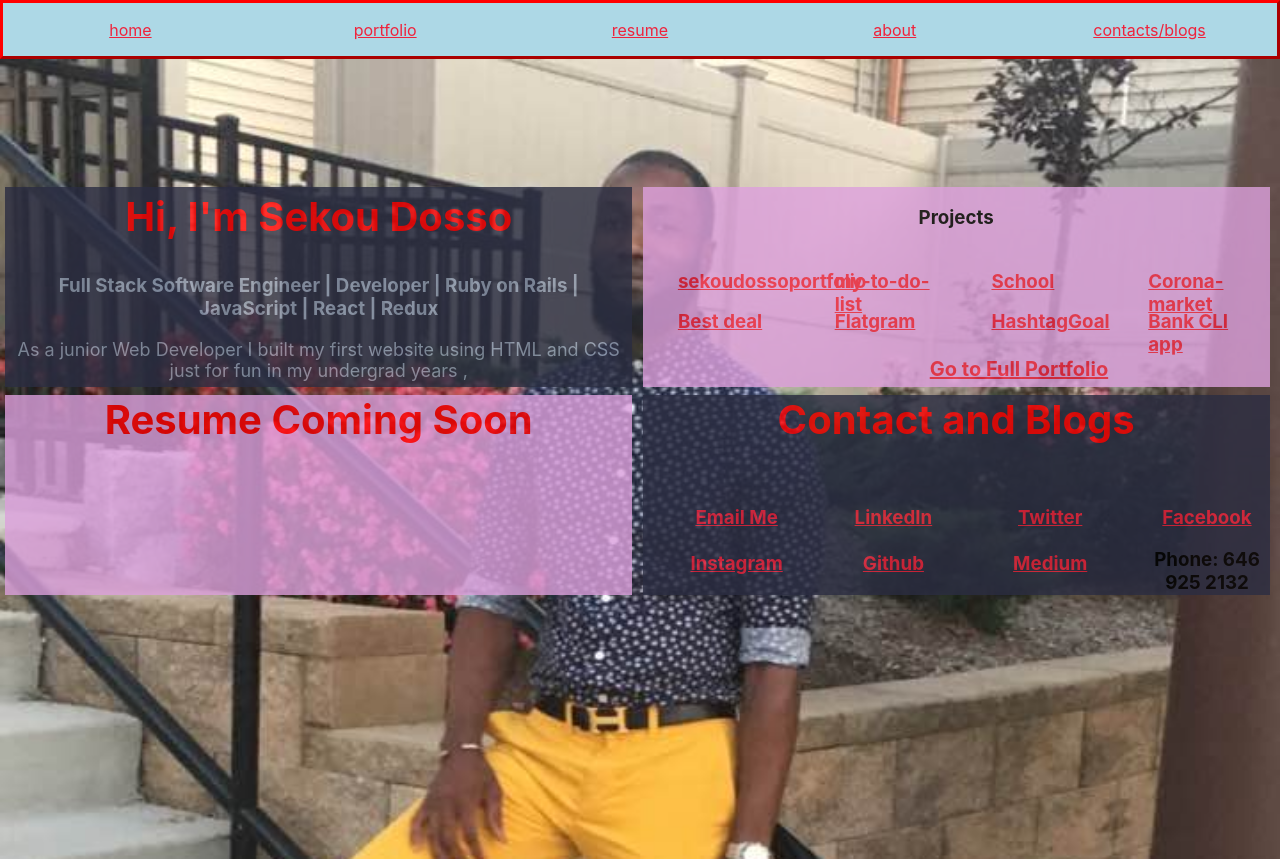
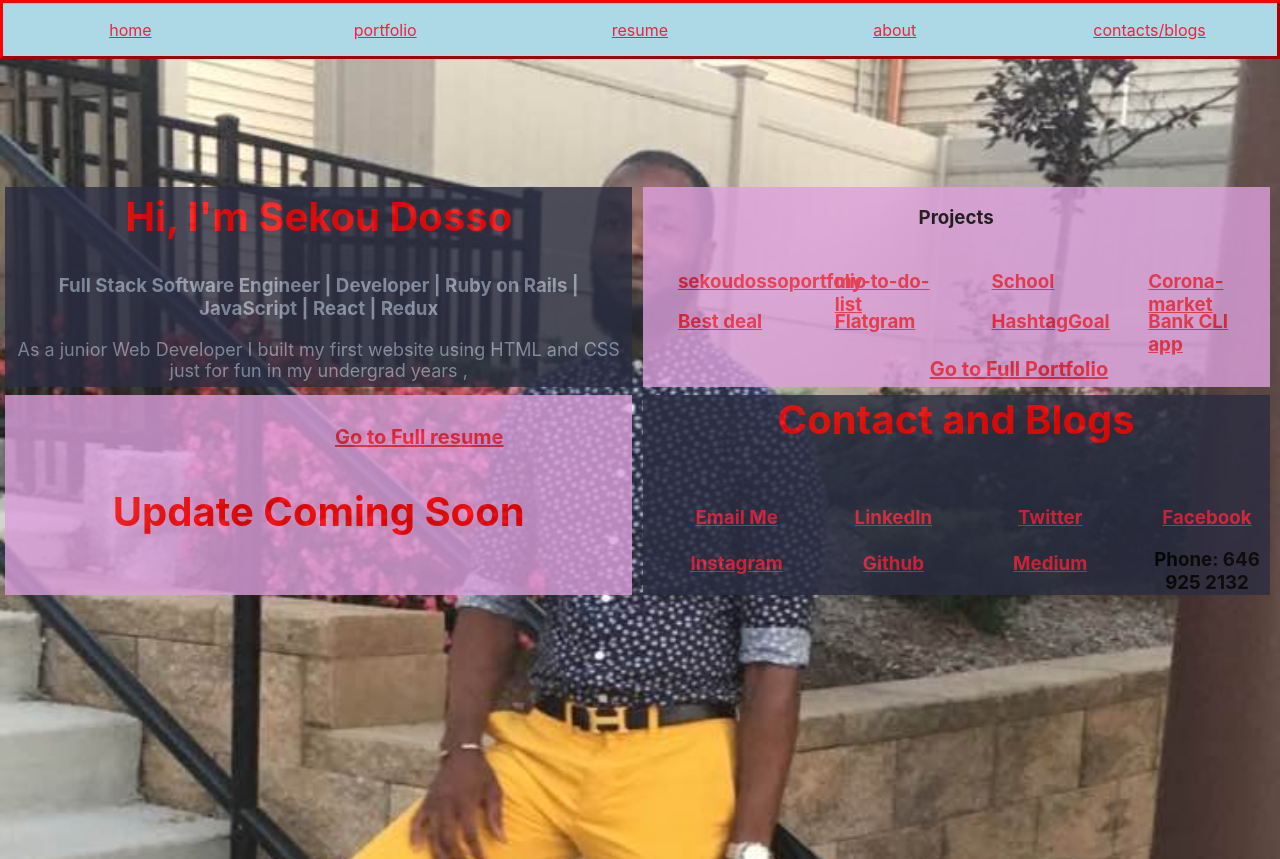
Before and after one commit to sekoudosso82/sekoudossoportfolio, a React (Create React App) app: page / in a window 1280 px wide. Built offline with nearby package versions, Linux system fonts and the light colour scheme.

Commit message:
testing netlify link

```diff
--- a/src/components/Home.js
+++ b/src/components/Home.js
@@ -65,7 +65,11 @@ class Home extends Component
 
                     </div>
                     <div className='homeSubDiv'>
-                        <h2> Resume Coming Soon</h2>
+                    <h2>
+                                    <NavLink className='homeFullPortfolioSubDiv' to='/resume'>Go to Full resume</NavLink>
+                    </h2>
+                        {/* <h2> Resume</h2> */}
+                        <h2> Update Coming Soon</h2>
                     </div>
                     <div className='homeSubDiv homeContactDiv'>
                         <h2> Contact and Blogs </h2>
```
